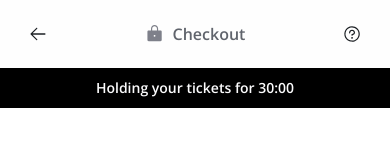
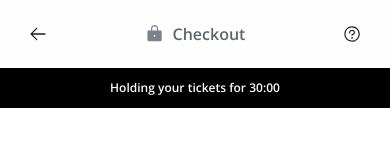
Before and after one commit to AbhishekkGautam/checkout-page-ui, a Next.js app: page /checkout in a window 390 px wide. Shown: the top 168 px of the page. Built offline with nearby package versions, Linux system fonts and the light colour scheme.

Commit message:
style banner

```diff
--- a/components/Banner.jsx
+++ b/components/Banner.jsx
@@ -1,7 +1,7 @@
 const Banner = () => {
   return (
     <div className="h-10 bg-black flex items-center justify-center">
-      <p className="text-sm font-semibold text-grey-100">
+      <p className="text-xs lg:text-sm font-semibold text-grey-100">
         Holding your tickets for 30:00
       </p>
     </div>
```
